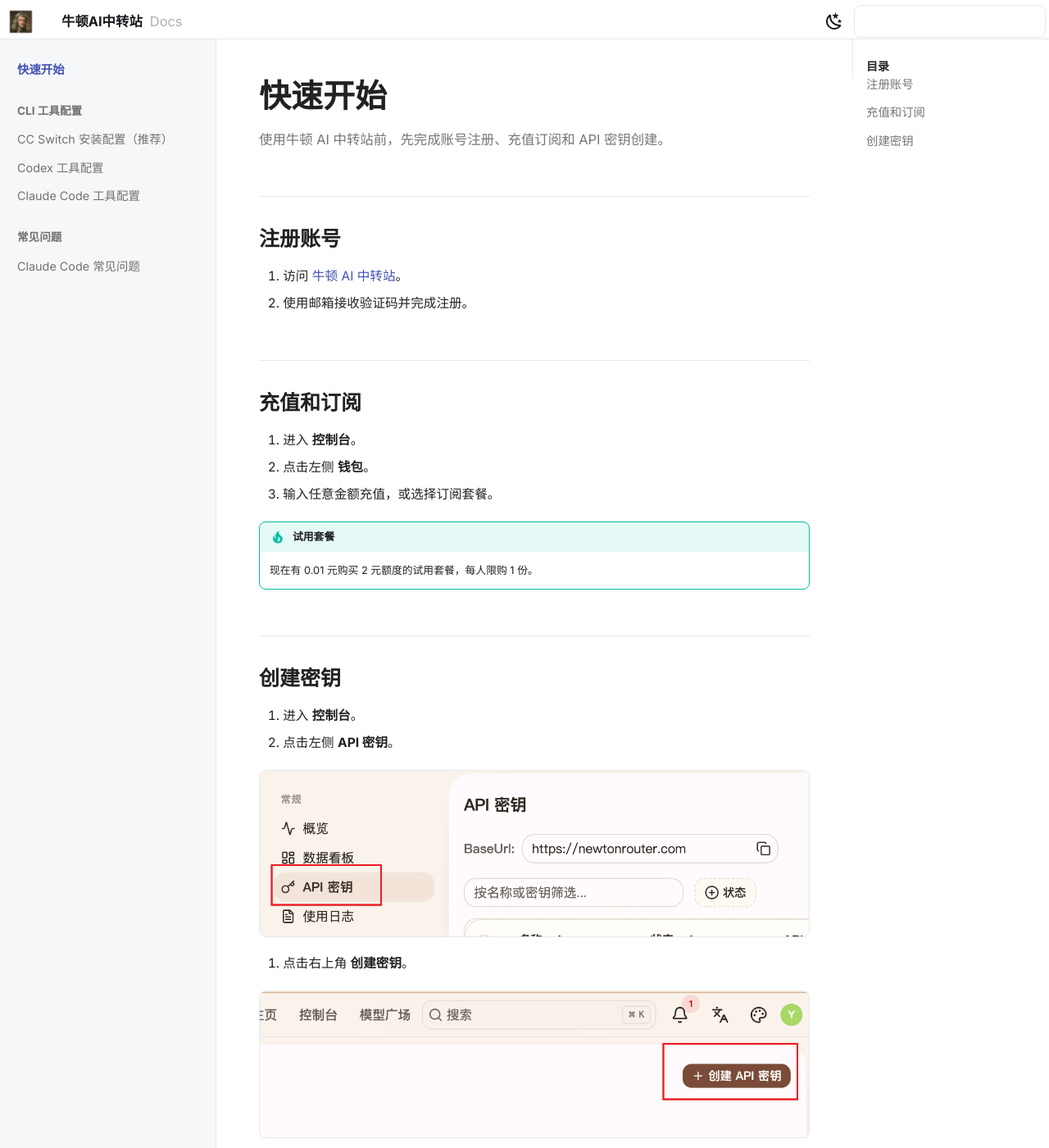
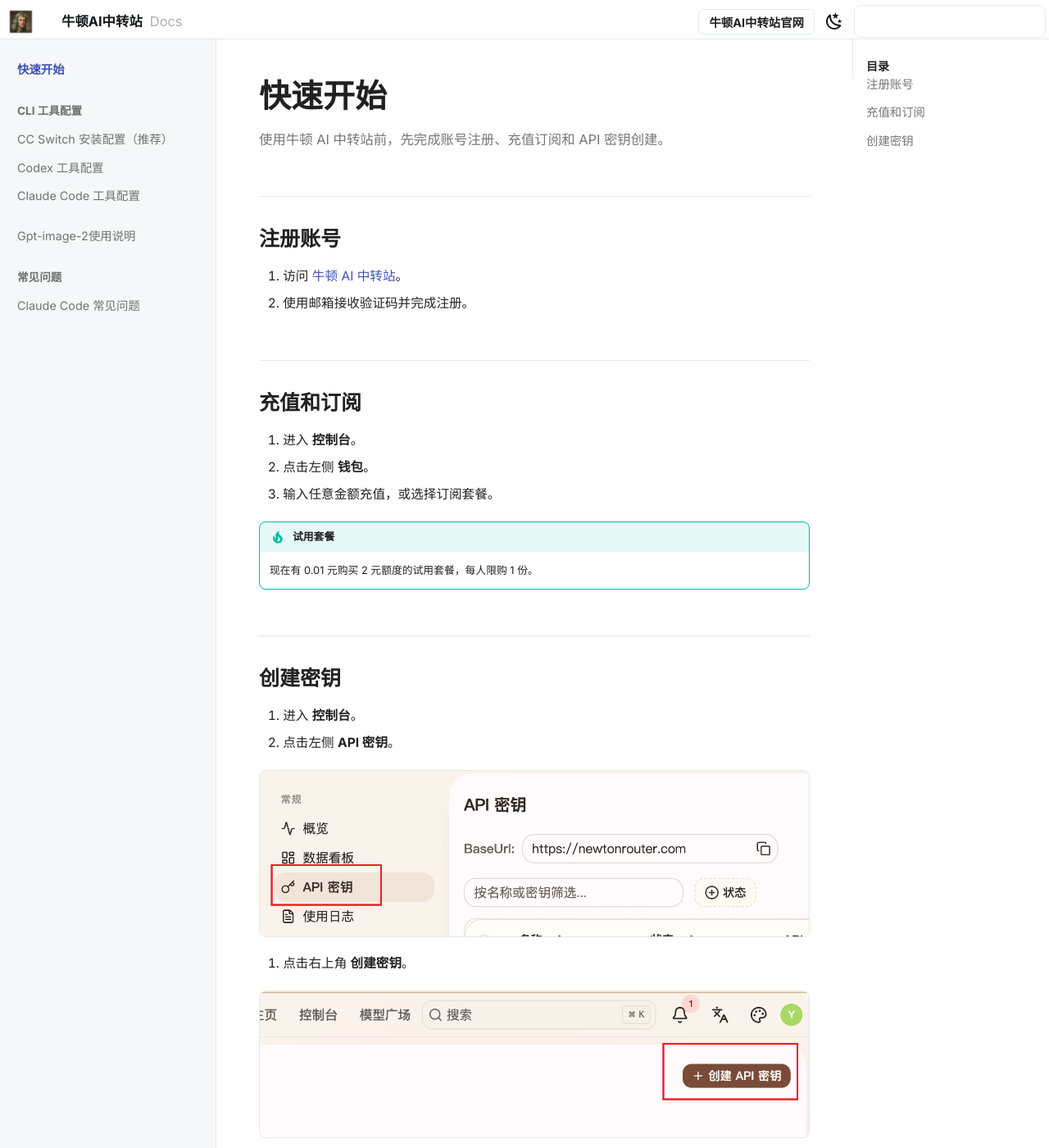
Before and after one commit to Aunt-Lee/newtonrouterdoc, an MkDocs documentation site: the page built from docs/index.md, in a window 1280 px wide and 1400 px high. Shown: the whole window at 82% size. Built offline with MkDocs 1.6.1 and Material for MkDocs 9.7.7, drawn with Linux system fonts in a browser that asks for light colours.

Commit message:
Add GPT image docs and official site link

```diff
--- /dev/null
+++ b/docs/overrides/partials/header.html
@@ -0,0 +1,69 @@
+{#-
+  Customized Material for MkDocs header.
+-#}
+{% set class = "md-header" %}
+{% if "navigation.tabs.sticky" in features %}
+  {% set class = class ~ " md-header--shadow md-header--lifted" %}
+{% elif "navigation.tabs" not in features %}
+  {% set class = class ~ " md-header--shadow" %}
+{% endif %}
+<header class="{{ class }}" data-md-component="header">
+  <nav class="md-header__inner md-grid" aria-label="{{ lang.t('header') }}">
+    <a href="{{ config.extra.homepage | d(nav.homepage.url, true) | url }}" title="{{ config.site_name | e }}" class="md-header__button md-logo" aria-label="{{ config.site_name }}" data-md-component="logo">
+      {% include "partials/logo.html" %}
+    </a>
+    <label class="md-header__button md-icon" for="__drawer">
+      {% set icon = config.theme.icon.menu or "material/menu" %}
+      {% include ".icons/" ~ icon ~ ".svg" %}
+    </label>
+    <div class="md-header__title" data-md-component="header-title">
+      <div class="md-header__ellipsis">
+        <div class="md-header__topic">
+          <span class="md-ellipsis">
+            {{ config.site_name }}
+          </span>
+        </div>
+        <div class="md-header__topic" data-md-component="header-topic">
+          <span class="md-ellipsis">
+            {% if page.meta and page.meta.title %}
+              {{ page.meta.title }}
+            {% else %}
+              {{ page.title }}
+            {% endif %}
+          </span>
+        </div>
+      </div>
+    </div>
+    <a class="md-header__site-link" href="https://newtonrouter.com" target="_blank" rel="noopener">
+      牛顿AI中转站官网
+    </a>
+    {% if config.theme.palette %}
+      {% if not config.theme.palette is mapping %}
+        {% include "partials/palette.html" %}
+      {% endif %}
+    {% endif %}
+    {% if not config.theme.palette is mapping %}
+      {% include "partials/javascripts/palette.html" %}
+    {% endif %}
+    {% if config.extra.alternate %}
+      {% include "partials/alternate.html" %}
+    {% endif %}
+    {% if "material/search" in config.plugins %}
+      <label class="md-header__button md-icon" for="__search">
+        {% set icon = config.theme.icon.search or "material/magnify" %}
+        {% include ".icons/" ~ icon ~ ".svg" %}
+      </label>
+      {% include "partials/search.html" %}
+    {% endif %}
+    {% if config.repo_url %}
+      <div class="md-header__source">
+        {% include "partials/source.html" %}
+      </div>
+    {% endif %}
+  </nav>
+  {% if "navigation.tabs.sticky" in features %}
+    {% if "navigation.tabs" in features %}
+      {% include "partials/tabs.html" %}
+    {% endif %}
+  {% endif %}
+</header>
--- a/docs/stylesheets/extra.css
+++ b/docs/stylesheets/extra.css
@@ -61,6 +61,25 @@ body {
   margin-left: .45rem;
   color: var(--md-default-fg-color--lighter);
   font-weight: 500;
+}
+
+.md-header__site-link {
+  display: inline-flex;
+  align-items: center;
+  min-height: 1.55rem;
+  margin-left: auto;
+  padding: 0 .6rem;
+  color: var(--md-default-fg-color);
+  font-size: .72rem;
+  font-weight: 700;
+  text-decoration: none;
+  border: 1px solid var(--doc-border);
+  border-radius: 6px;
+}
+
+.md-header__site-link:hover {
+  color: var(--md-accent-fg-color);
+  border-color: currentColor;
 }
 
 .md-search__form {
--- a/mkdocs.yml
+++ b/mkdocs.yml
@@ -6,6 +6,7 @@ repo_name: GitHub
 
 theme:
   name: material
+  custom_dir: docs/overrides
   language: zh
   logo: assets/images/newton.png
   favicon: assets/images/newton.png
@@ -82,5 +83,6 @@ nav:
       - CC Switch 安装配置（推荐）: CliConfig/CCSwitchConfig.md
       - Codex 工具配置: CliConfig/CodexConfig.md
       - Claude Code 工具配置: CliConfig/ClaudeCodeConfig.md
+  - Gpt-image-2使用说明: Gpt-image-2.md
   - 常见问题:
       - Claude Code 常见问题: QA/ClaudeCodeQA.md
```
Also changed, not shown: docs/Gpt-image-2.md (added, +28 -0 lines), docs/assets/images/gpt-image-2.png (added).
